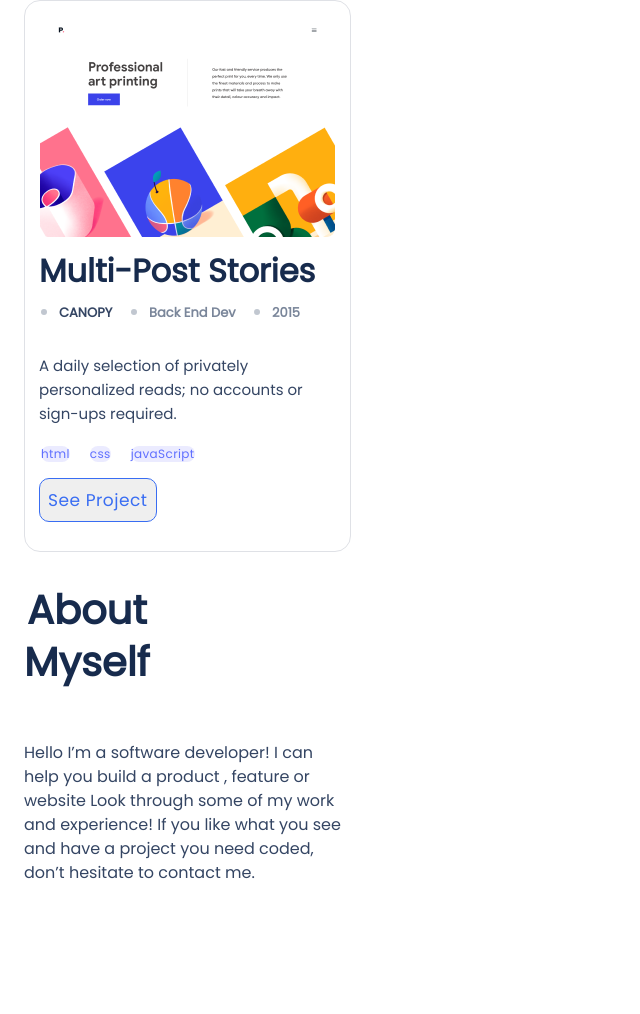
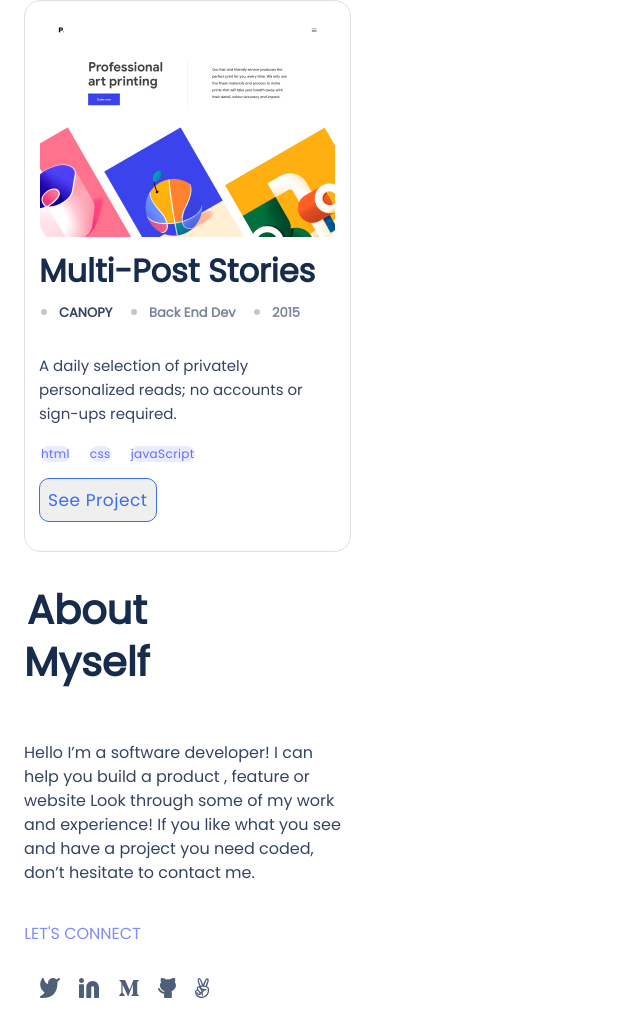
Before and after one commit to egichuhis/Portfolio, a website: page index.html in a window 1280 px wide. Shown: the part 2586-3600 px from the top of the page, without its empty margins (0-640 px from the left). Before the commit the page ends 3492 px from the top, so only its background shows below. Drawn offline with Linux system fonts and the light colour scheme.

Commit message:
Fix: Align social icons positioning

```diff
--- a/index.html
+++ b/index.html
@@ -179,6 +179,27 @@
                     If you like what you see and have a project you need coded,
                     don’t hesitate to contact me.
                 </h4>
+                    <p class="socials-header" id="bottom-h">LET'S CONNECT</p>
+
+                    <ul class="social-media" id="bottom-d">
+                        <li>
+                            <a href="http://twitter.com"><img src="./assets/icons/Twitter icon.svg" alt="twitter"></a>
+                        </li>
+                        <li>
+                            <a href="http://linkedin.com"><img src="./assets/icons/Linkedin icon.svg"
+                                    alt="linkedin"></a>
+                        </li>
+                        <li>
+                            <a href="http://facebook.com"><img src="./assets/icons/Meta icon.svg" alt="meta"></a>
+                        </li>
+                        <li>
+                            <a href="http://github.com"><img src="./assets/icons/Github icon.svg" alt="github"></a>
+                        </li>
+                        <li>
+                            <a href="http://vector.com"><img src="./assets/icons/Vector icon.svg" alt="vector"></a>
+                        </li>
+                    </ul>
+
             </section>
         </section>
     </body>
--- a/style.css
+++ b/style.css
@@ -327,3 +327,18 @@ order: 1;
 flex-grow: 0;
 text-align: left;
 }
+
+.bottom-socials-div {
+  display: flex;
+  order: 4;
+  box-sizing: border-box;
+  flex-direction: column;
+}
+
+#bottom-h {
+align-self: flex-start;
+}
+
+#bottom-d {
+  align-self: flex-start;
+}
```
